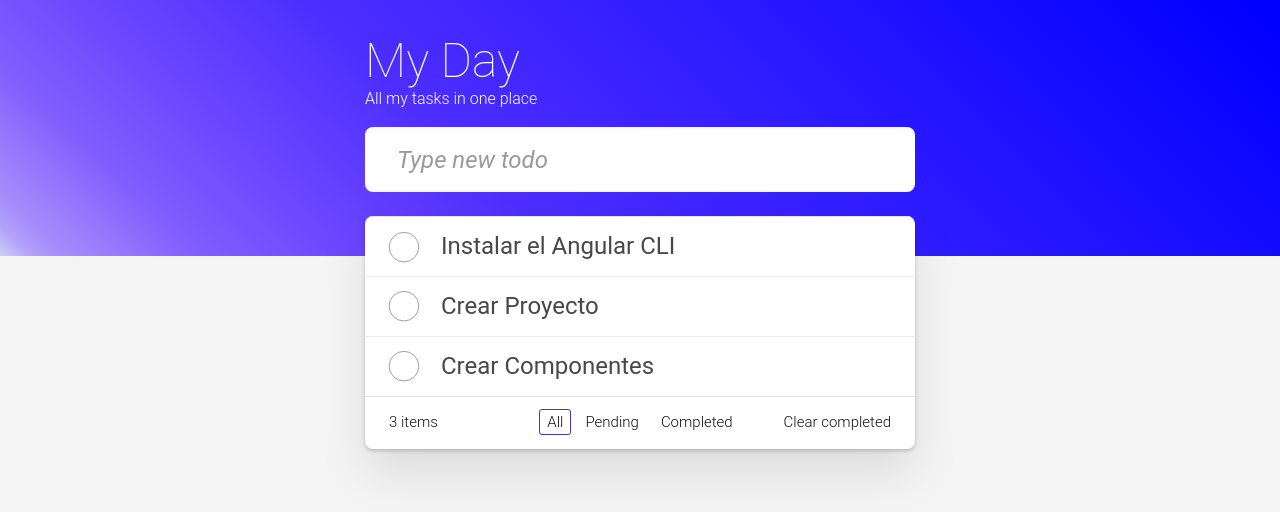
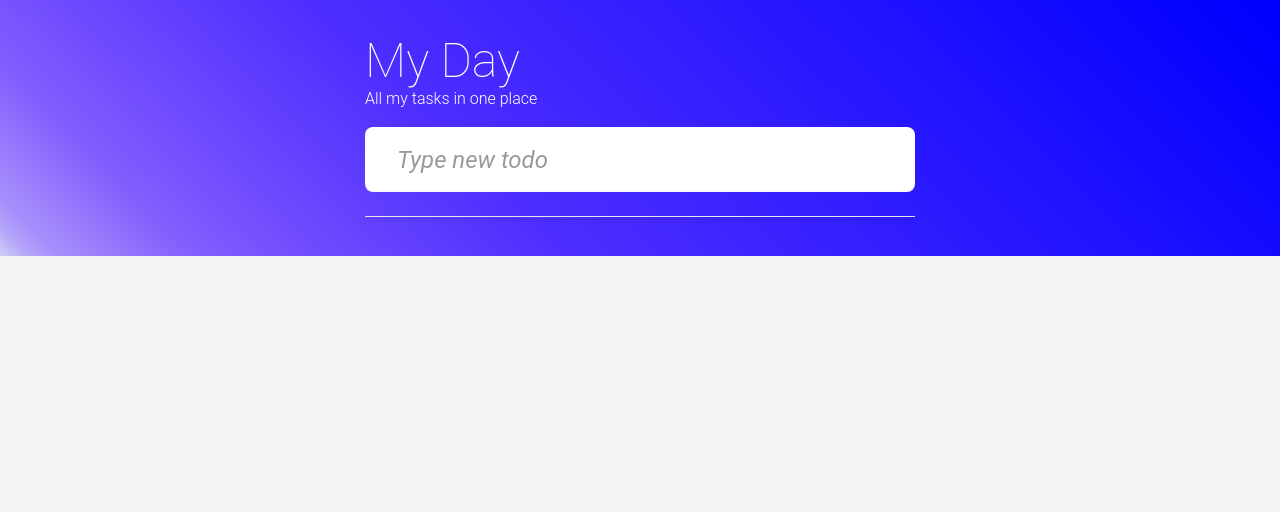
Before and after one commit to ING-VSARM1011/TodoApp, an Angular app in the folder todoapp/: page / in a window 1280 px wide. Shown: the top 512 px of the page. Built offline with nearby package versions, Linux system fonts and the light colour scheme.

Commit message:
Persistencia: Usando effect para localStorage.

```diff
--- a/todoapp/src/app/pages/home/home.component.html
+++ b/todoapp/src/app/pages/home/home.component.html
@@ -50,22 +50,22 @@
         </ul>
       </section>
       <!-- This footer should be hidden by default and shown when there are todos -->
-      <footer class="footer">
+      <footer class="footer" *ngIf="tasksByFilter().length > 0">
         <!-- This should be `0 items left` by default -->
         <span class="todo-count">
-          <strong>{{ tasks().length }}</strong>
+          <strong>{{ tasksByFilter().length }}</strong>
           <span *ngIf="tasks().length === 1; else elseblock" > item</span>
           <ng-template #elseblock> items</ng-template>
         </span>
         <ul class="filters">
           <li>
-            <a (click)="changeFilter('all')" class="selected">All</a>
+            <a (click)="changeFilter('all')" [class.selected]="filter() === 'all'">All</a>
           </li>
           <li>
-            <a (click)="changeFilter('pending')">Pending</a>
+            <a (click)="changeFilter('pending')" [class.selected]="filter() === 'pending'">Pending</a>
           </li>
           <li>
-            <a (click)="changeFilter('completed')">Completed</a>
+            <a (click)="changeFilter('completed')" [class.selected]="filter() === 'completed'">Completed</a>
           </li>
         </ul>
         <!-- Hidden if no completed items are left ↓ -->
--- a/todoapp/src/app/pages/home/home.component.ts
+++ b/todoapp/src/app/pages/home/home.component.ts
@@ -1,4 +1,4 @@
-import { Component, computed, signal } from '@angular/core';
+import { Component, Injector, computed, effect, inject, signal } from '@angular/core';
 import { CommonModule } from '@angular/common';
 import { Task } from '../../models/task.model';
 import { FormControl, ReactiveFormsModule, Validators } from '@angular/forms';
@@ -11,23 +11,7 @@ import { FormControl, ReactiveFormsModule, Validators } from '@angular/forms';
   styleUrls: ['./home.component.css']
 })
 export class HomeComponent {
-  tasks = signal<Task[]>([
-    {
-      id: Date.now(),
-      title: 'Instalar el Angular CLI',
-      completed: false
-    },
-    {
-      id: Date.now(),
-      title: 'Crear Proyecto',
-      completed: false
-    },
-    {
-      id: Date.now(),
-      title: 'Crear Componentes',
-      completed: false
-    }
-  ]);
+  tasks = signal<Task[]>([]);
 
   filter = signal<'all' | 'pending' | 'completed'>('all');
   tasksByFilter = computed(() => {
@@ -51,7 +35,25 @@ export class HomeComponent {
     validators: [
       Validators.required,
     ]
-  } );
+  });
+
+  injector = inject(Injector);
+
+  ngOnInit() {
+    const storage = localStorage.getItem('tasks');
+    if (storage) {
+      const tasks = JSON.parse(storage);
+      this.tasks.set(tasks);
+    }
+    this.trackTasks();
+  }
+
+  trackTasks() {
+    effect(() => {
+      const tasks = this.tasks();
+      localStorage.setItem('tasks', JSON.stringify(tasks));
+    }, {injector: this.injector});
+  }
 
   changeHandler() {
     if (this.newTaskCtrl.valid) {
--- a/todoapp/src/app/pages/labs/labs.component.html
+++ b/todoapp/src/app/pages/labs/labs.component.html
@@ -60,7 +60,7 @@
     </g>
   </svg>
   <hr />
-  <input type="number" [formControl]="widthControl">
+  <input type="number" [formControl]="widthCtrl">
   <span class="box" [style.width.px]="widthCtrl.value"></span>
   <hr />
   <input type="text" [formControl]="nameCtrl"> <br />
```
